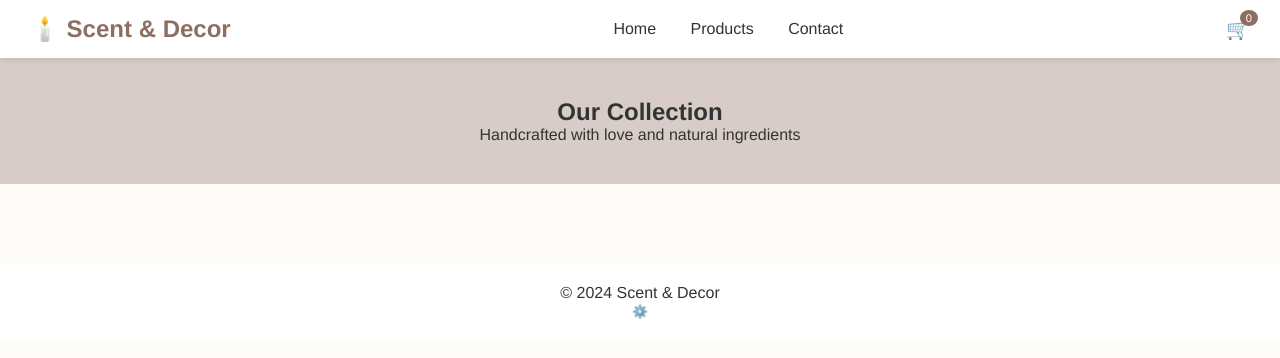
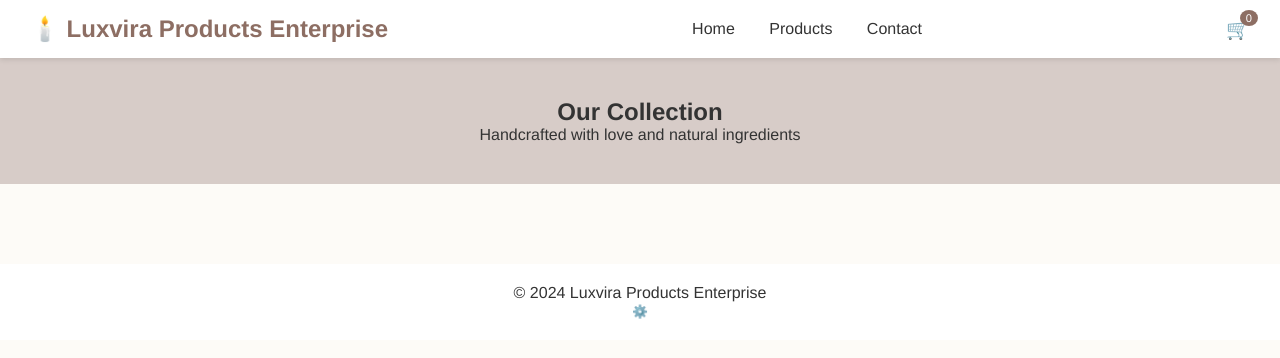
Before and after one commit to sotuonunyo/candle-shop, a plain HTML site: page products.html in a window 1280 px wide. Drawn offline with Linux system fonts and the light colour scheme.

Commit message:
Update products.html

```diff
--- a/products.html
+++ b/products.html
@@ -3,13 +3,13 @@
 <head>
     <meta charset="UTF-8">
     <meta name="viewport" content="width=device-width, initial-scale=1.0">
-    <title>Scent & Decor | Products</title>
+    <title>Luxvira Products Enterprise | Products</title>
     <link rel="stylesheet" href="style.css">
 </head>
 <body class="theme-default">
 
     <nav class="navbar">
-        <div class="logo">🕯️ Scent & Decor</div>
+        <div class="logo">🕯️ Luxvira Products Enterprise</div>
         <div class="nav-links">
             <a href="index.html">Home</a>
             <a href="products.html">Products</a>
@@ -30,7 +30,7 @@
     </section>
 
     <footer>
-        <p>&copy; 2024 Scent & Decor</p>
+        <p>&copy; 2024 Luxvira Products Enterprise</p>
         <a href="admin/" class="admin-link" id="hidden-admin">⚙️</a>
     </footer>
 
```
